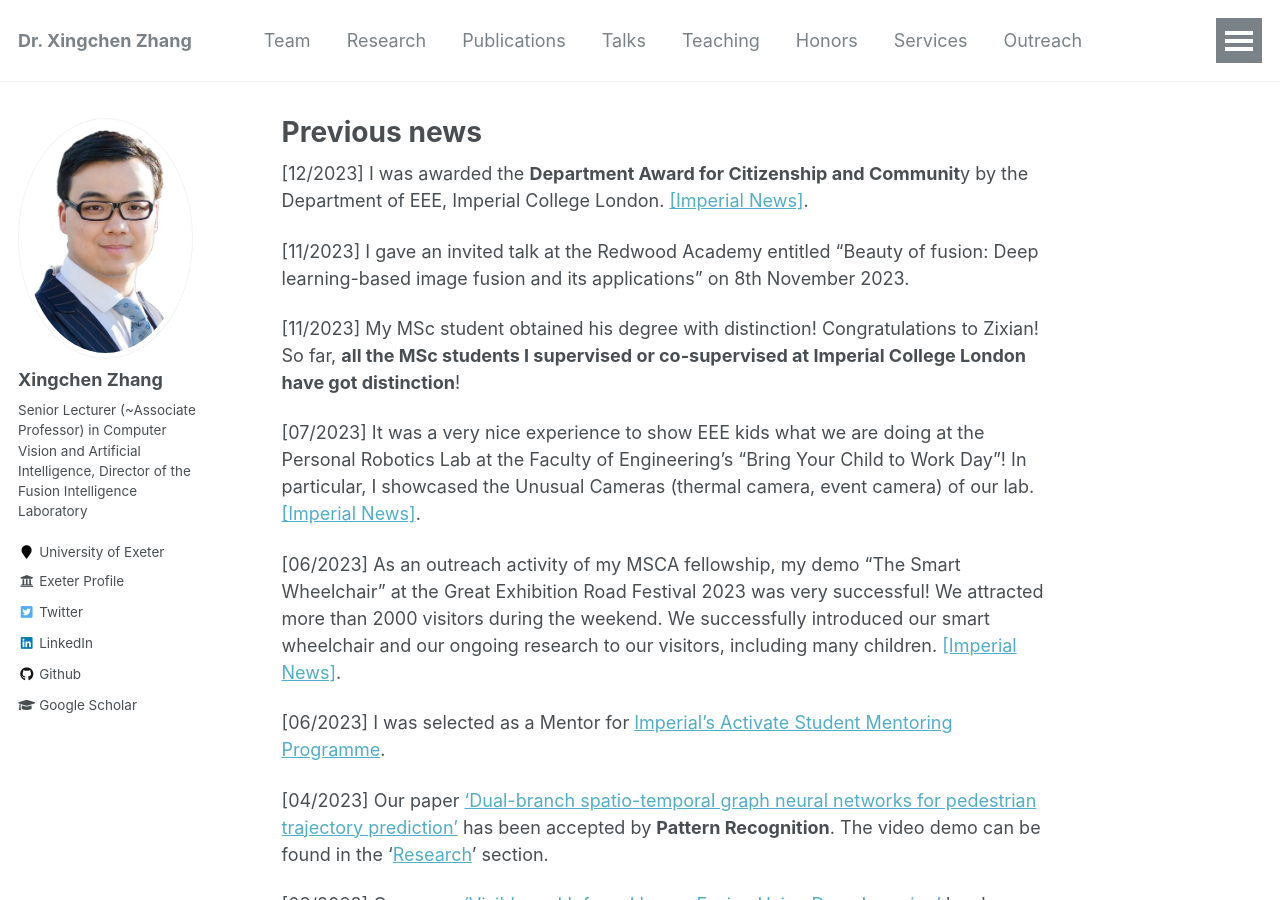
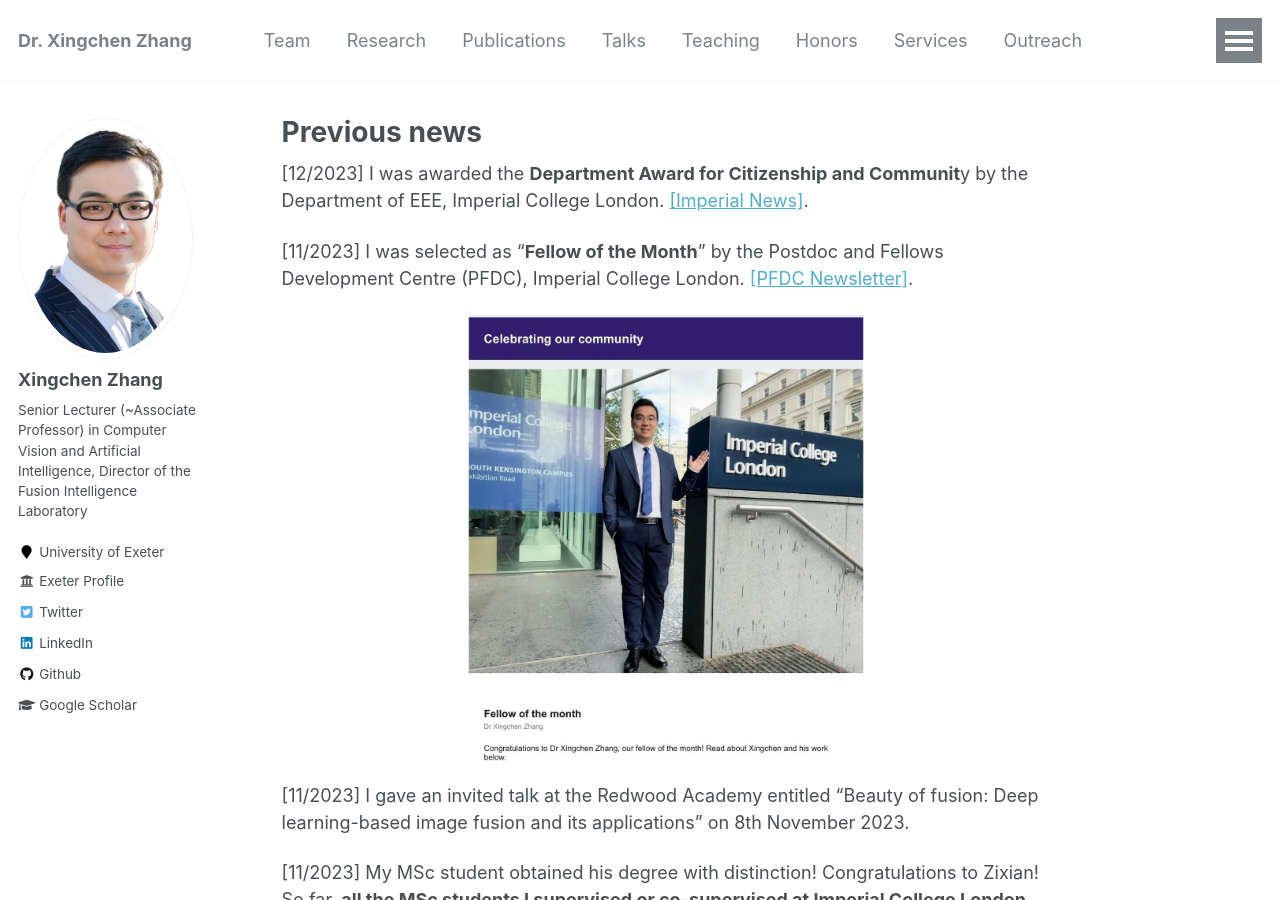
Before and after one commit to xingchenzhang/xingchenzhang.github.io, a Jekyll site: the page built from other_pages/previous_news.md, in a window 1280 px wide and 900 px high. Built offline with Jekyll 4.4.1, drawn with Linux system fonts in a browser that asks for light colours.

Commit message:
update bio

```diff
--- a/other_pages/previous_news.md
+++ b/other_pages/previous_news.md
@@ -7,6 +7,12 @@ permalink: /previous_news/
 
 [12/2023] I was awarded the **Department Award for Citizenship and Communit**y by the Department of EEE, Imperial College London. [[Imperial News]](https://www.imperial.ac.uk/news/250163/great-contributions-eee-thanks-celebrates-colleagues/).
 
+
+[11/2023] I was selected as "**Fellow of the Month**" by the Postdoc and Fellows Development Centre (PFDC), Imperial College London. [[PFDC Newsletter]](https://icpostdocfellowsdevelopmentcentreepm.newsweaver.com/6fmnosak95/1fftgrnkwzim5ti3wepqzp?lang=en&a=2&p=11850824&t=4496005).
+
+<div style="display: flex; justify-content: center; margin-bottom: 20px;">
+  <img src="/images/fellow-of-the-month.jpg" alt="image1" width="400">
+</div>
 
 [11/2023] I gave an invited talk at the Redwood Academy entitled "Beauty of fusion: Deep learning-based image fusion and its applications" on 8th November 2023.
 
```
Also changed, not shown: _pages/about.md (+0 -5 lines), images/fellow-of-the-month.jpg.
